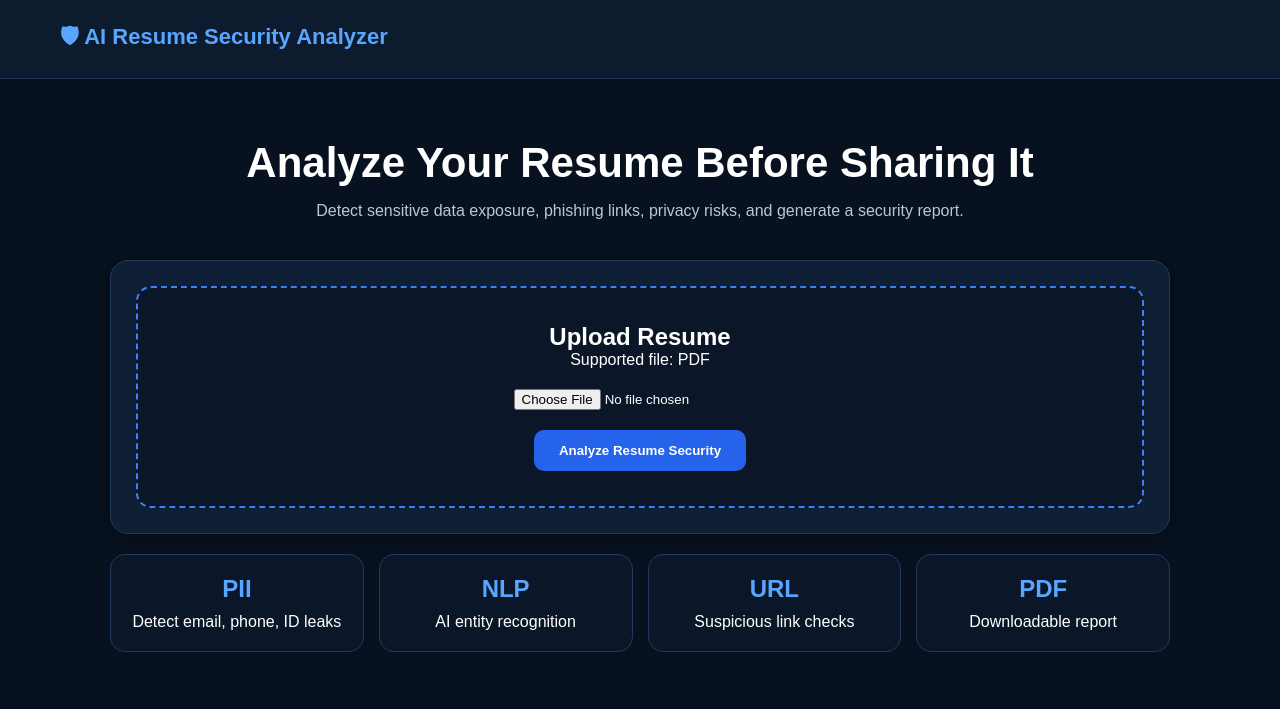
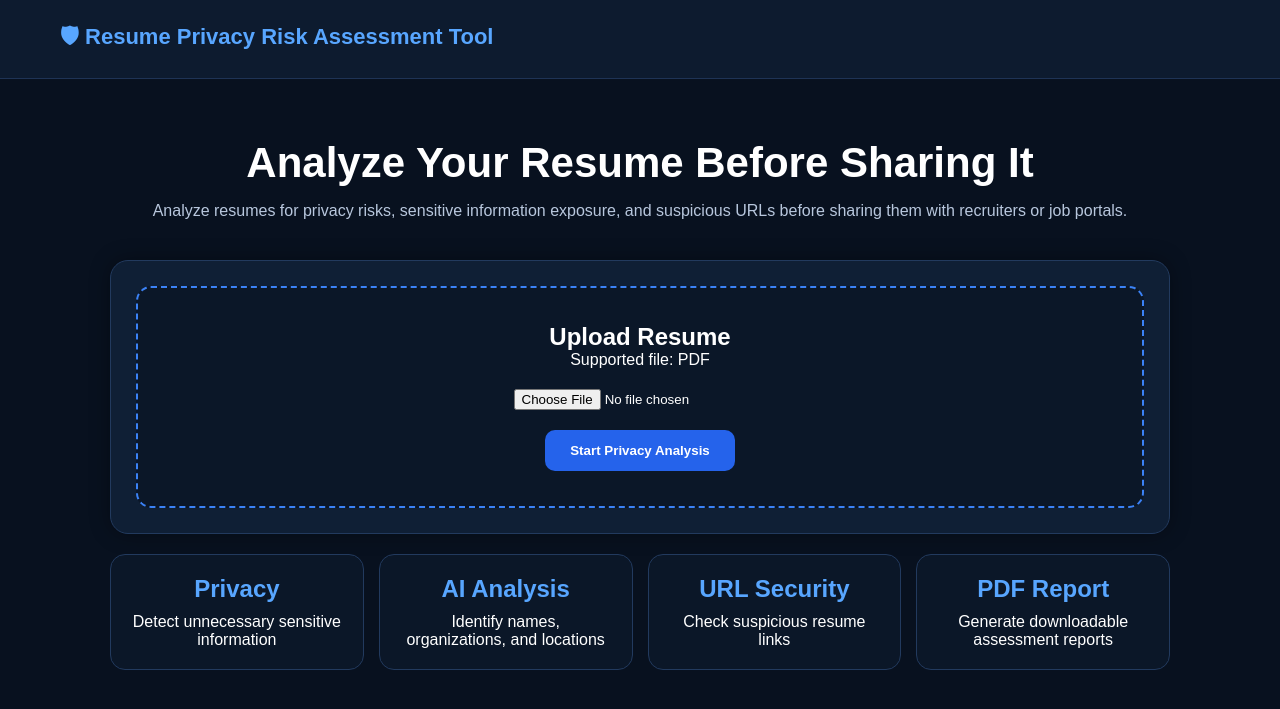
Before and after one commit to Tharindi-Weerasinghe/ai-resume-security-analyzer, a Flask app: page / in a window 1280 px wide. Shown: the top 709 px of the page. Run offline with Flask 3, Linux system fonts and the light colour scheme.

Commit message:
Add feautures

```diff
--- a/templates/index.html
+++ b/templates/index.html
@@ -1,21 +1,21 @@
 <!DOCTYPE html>
 <html>
 <head>
-    <title>AI Resume Security Analyzer</title>
+    <title>Resume Privacy Risk Assessment Tool</title>
     <link rel="stylesheet" href="{{ url_for('static', filename='style.css') }}">
 </head>
 
 <body>
 
 <div class="navbar">
-    <div class="logo">🛡 AI Resume Security Analyzer</div>
+    <div class="logo">🛡 Resume Privacy Risk Assessment Tool</div>
 </div>
 
 <div class="container">
 
     <div class="hero">
         <h1>Analyze Your Resume Before Sharing It</h1>
-        <p>Detect sensitive data exposure, phishing links, privacy risks, and generate a security report.</p>
+        <p>Analyze resumes for privacy risks, sensitive information exposure, and suspicious URLs before sharing them with recruiters or job portals.</p>
     </div>
 
     <div class="upload-card">
@@ -28,30 +28,30 @@
 
                 <br>
 
-                <button type="submit">Analyze Resume Security</button>
+                <button type="submit">Start Privacy Analysis</button>
             </div>
         </form>
     </div>
 
     <div class="grid">
         <div class="stat">
-            <h2>PII</h2>
-            <p>Detect email, phone, ID leaks</p>
+            <h2>Privacy</h2>
+            <p>Detect unnecessary sensitive information</p>
         </div>
 
         <div class="stat">
-            <h2>NLP</h2>
-            <p>AI entity recognition</p>
+            <h2>AI Analysis</h2>
+            <p>Identify names, organizations, and locations</p>
         </div>
 
         <div class="stat">
-            <h2>URL</h2>
-            <p>Suspicious link checks</p>
+            <h2>URL Security</h2>
+            <p>Check suspicious resume links</p>
         </div>
 
         <div class="stat">
-            <h2>PDF</h2>
-            <p>Downloadable report</p>
+            <h2>PDF Report</h2>
+            <p>Generate downloadable assessment reports</p>
         </div>
     </div>
 
```
Also changed, not shown: assets/home.png, 1 other file.
